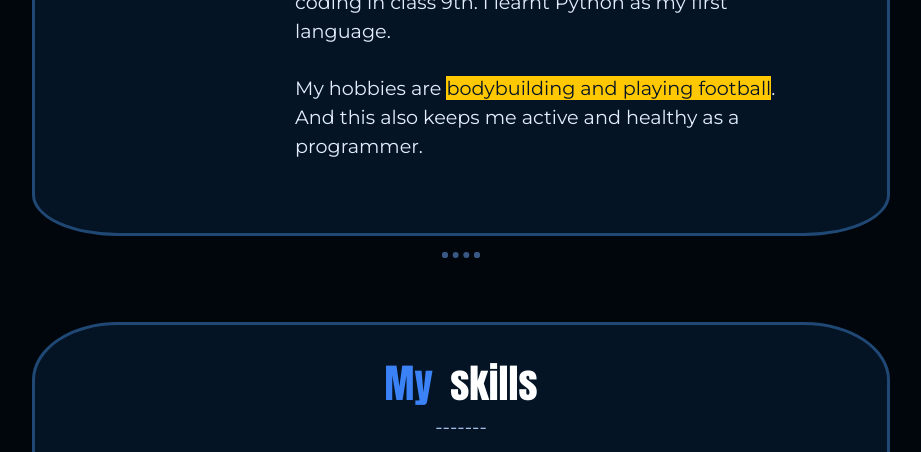
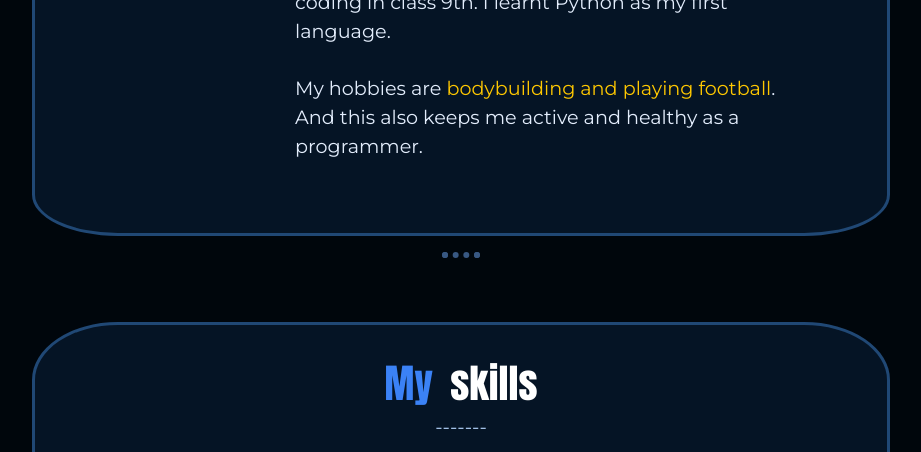
Before and after one commit to sansProg/Portfolio, a plain HTML site: page index.html in a window 1280 px wide. Shown: the part 1009-1461 px from the top of the page, without its empty margins (179-1100 px from the left). Drawn offline with nearby package versions, Linux system fonts and the light colour scheme.

Commit message:
Update styles.css

```diff
--- a/styles.css
+++ b/styles.css
@@ -55,8 +55,8 @@ h2 {
 }
 
 .yellow-highlighted {
-  background-color: #ffc800;
-  color: #051425;
+
+  color: #ffc800;
 }
 
 .title-h1 {
@@ -280,7 +280,7 @@ h6{
 .card {
   background-color: #071a30;
   margin-top: 15%;
-  margin-bottom: 50%;
+  margin-bottom: 40%;
   border: 1px solid #a2c0e6;
   border-radius:10%;
   opacity: 60%;
```
